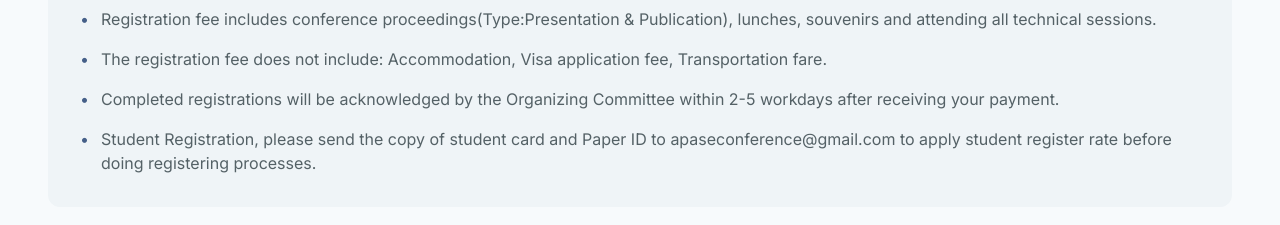
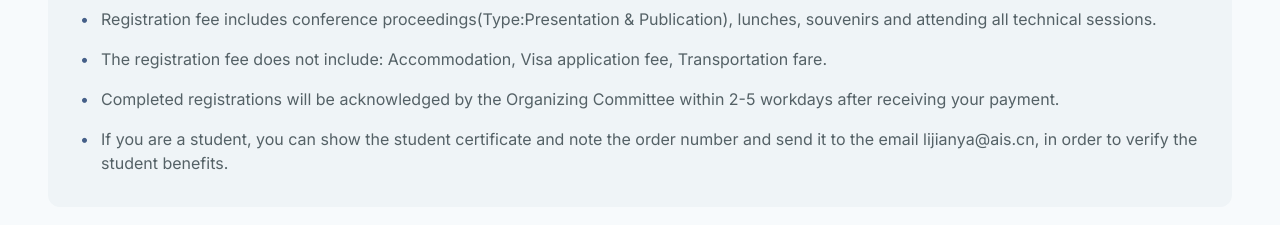
Before and after one commit to ascomlab/apase-web, a Next.js app: page /registration in a window 1280 px wide. Shown: the part 1640-1865 px from the top of the page. Built offline with nearby package versions, Linux system fonts and the light colour scheme.

Commit message:
Update page.tsx

```diff
--- a/app/registration/page.tsx
+++ b/app/registration/page.tsx
@@ -45,7 +45,7 @@ const registrationNotes = [
   "Registration fee includes conference proceedings(Type:Presentation & Publication), lunches, souvenirs and attending all technical sessions.",
   "The registration fee does not include: Accommodation, Visa application fee, Transportation fare.",
   "Completed registrations will be acknowledged by the Organizing Committee within 2-5 workdays after receiving your payment.",
-  "Student Registration, please send the copy of student card and Paper ID to apaseconference@gmail.com to apply student register rate before doing registering processes.",
+  "If you are a student, you can show the student certificate and note the order number and send it to the email lijianya@ais.cn, in order to verify the student benefits.",
 
 
 ];
```
